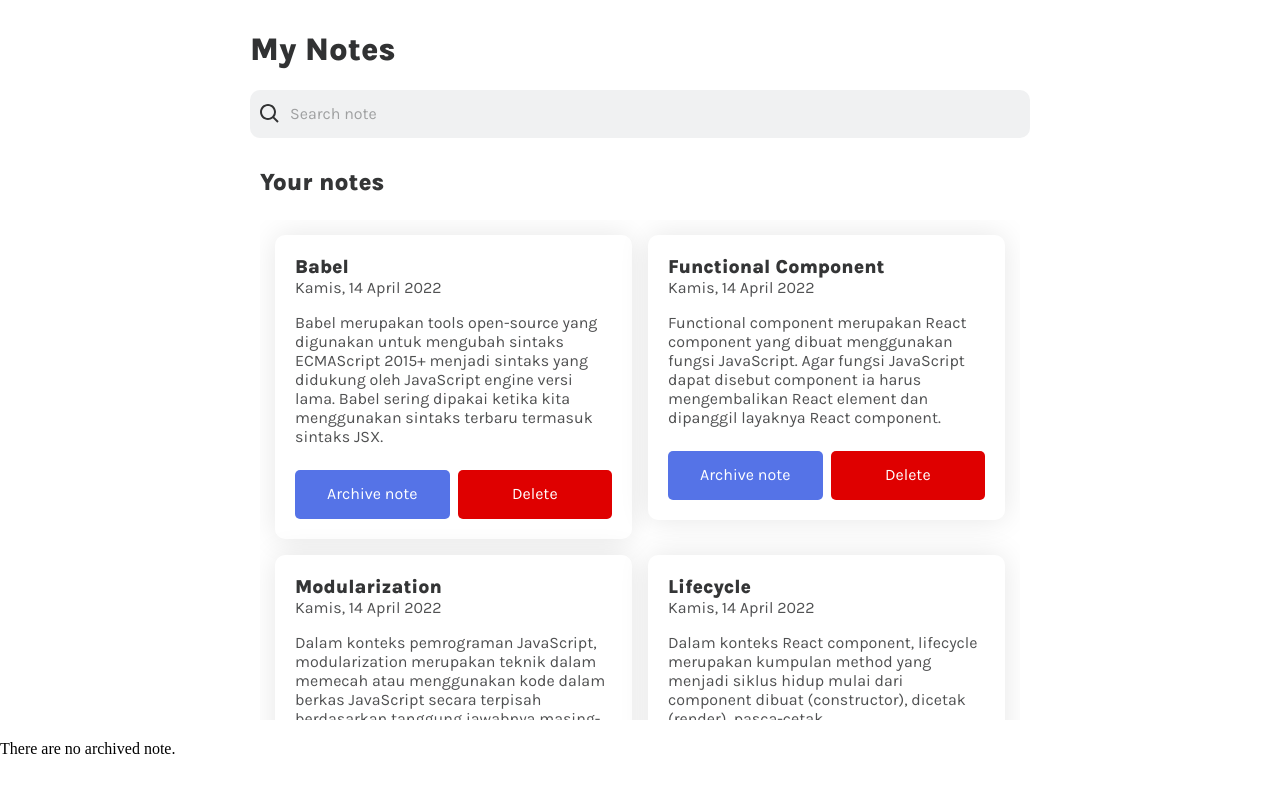
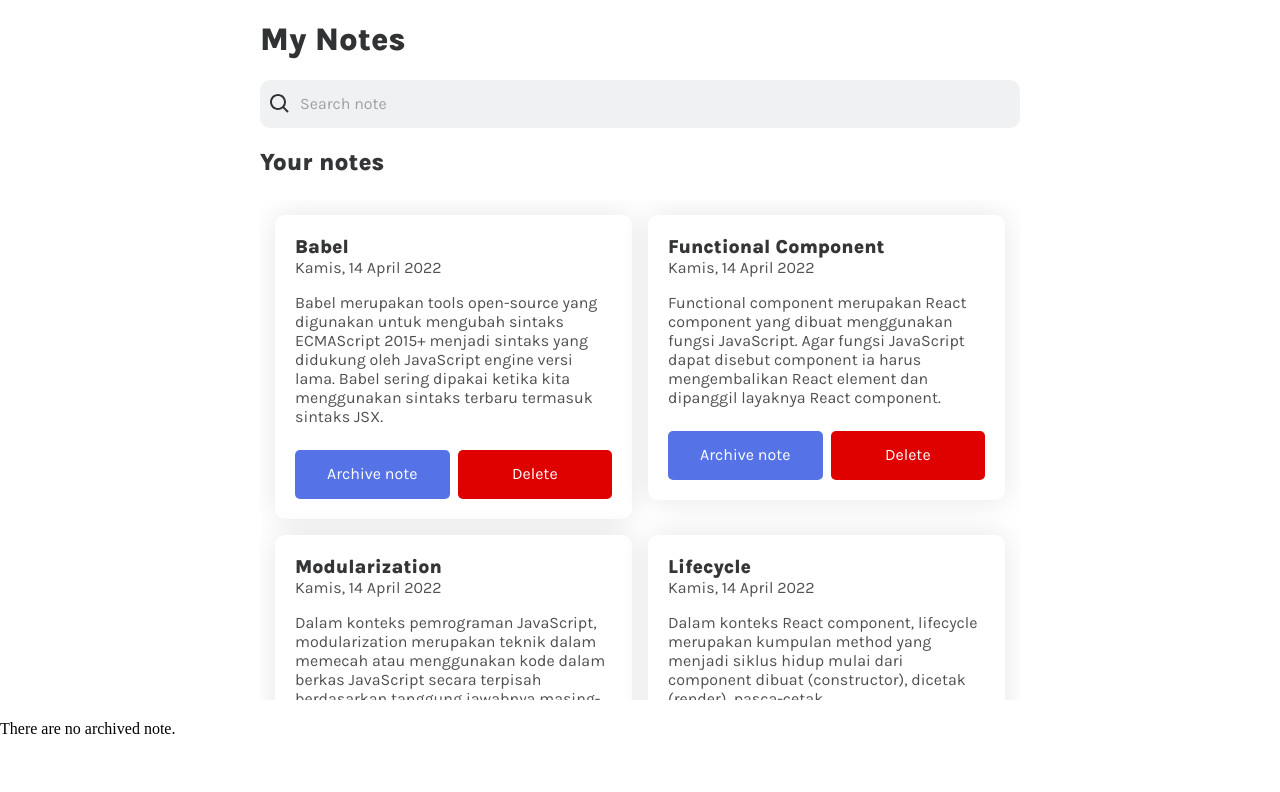
Before and after one commit to Bahree669/dicoding-submission-personal-note, a React (Create React App) app: page / in a window 1280 px wide. Shown: the top 792 px of the page. Built offline with nearby package versions, Linux system fonts and the light colour scheme; the HTML template or start-up script is replaced by a standard one.

Commit message:
changed pading spacing of header element

```diff
--- a/src/Components/Header/Header.css
+++ b/src/Components/Header/Header.css
@@ -1,7 +1,7 @@
 .header {
     max-width: 800px;
     margin: 0 auto;
-    padding: 10px;
+    padding: 0 20px;
 }
 
 .header-logo {
```
